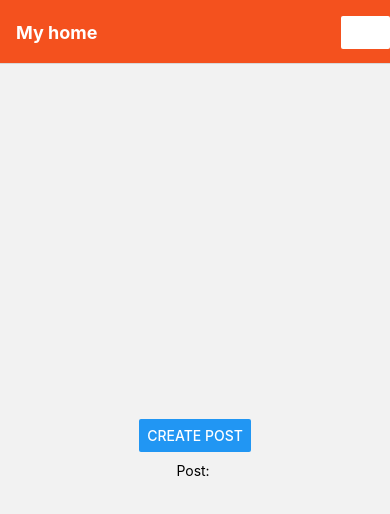
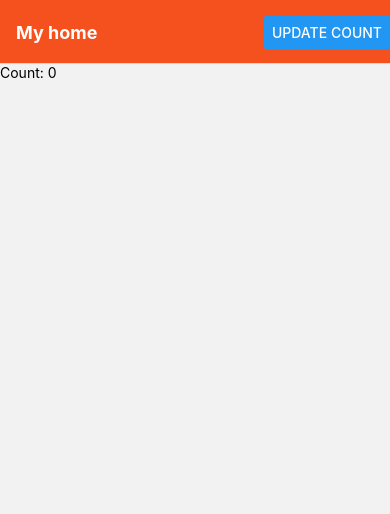
Before and after one commit to noy3928/LearningReactNative, a React Native app: screen / in a window 390 px wide. Shown: the top 514 px of the page. Built offline with nearby package versions, Linux system fonts and the light colour scheme.

Commit message:
header buttos

```diff
--- a/App.js
+++ b/App.js
@@ -6,22 +6,19 @@
 import TodoPage from "./pages/todos"
 
 function HomeScreen({ navigation, route }) {
+  const [count, setCount] = React.useState(0)
+
   React.useEffect(() => {
-    if (route.params?.post) {
-      // Post updated, do something with `route.params.post`
-      // For example, send the post to the server
-    }
-  }, [route.params?.post])
+    // Use `setOptions` to update the button that we previously specified
+    // Now the button includes an `onPress` handler to update the count
+    navigation.setOptions({
+      headerRight: () => (
+        <Button onPress={() => setCount(c => c + 1)} title="Update count" />
+      ),
+    })
+  }, [navigation])
 
-  return (
-    <View style={{ flex: 1, alignItems: "center", justifyContent: "center" }}>
-      <Button
-        title="Create post"
-        onPress={() => navigation.navigate("CreatePost")}
-      />
-      <Text style={{ margin: 10 }}>Post: {route.params?.post}</Text>
-    </View>
-  )
+  return <Text>Count: {count}</Text>
 }
 
 function CreatePostScreen({ navigation, route }) {
@@ -79,13 +76,7 @@
             headerTitleStyle: {
               fontWeight: "bold",
             },
-            headerRight: () => (
-              <Button
-                onPress={() => alert("This is a button!")}
-                title="Info"
-                color="#fff"
-              />
-            ),
+            headerRight: () => <Button title="Update count" />,
           }}
         />
         <Stack.Screen name="CreatePost" component={CreatePostScreen} />
```
Also changed, not shown: 1 other file (tests, documents, lock files or other folders).
